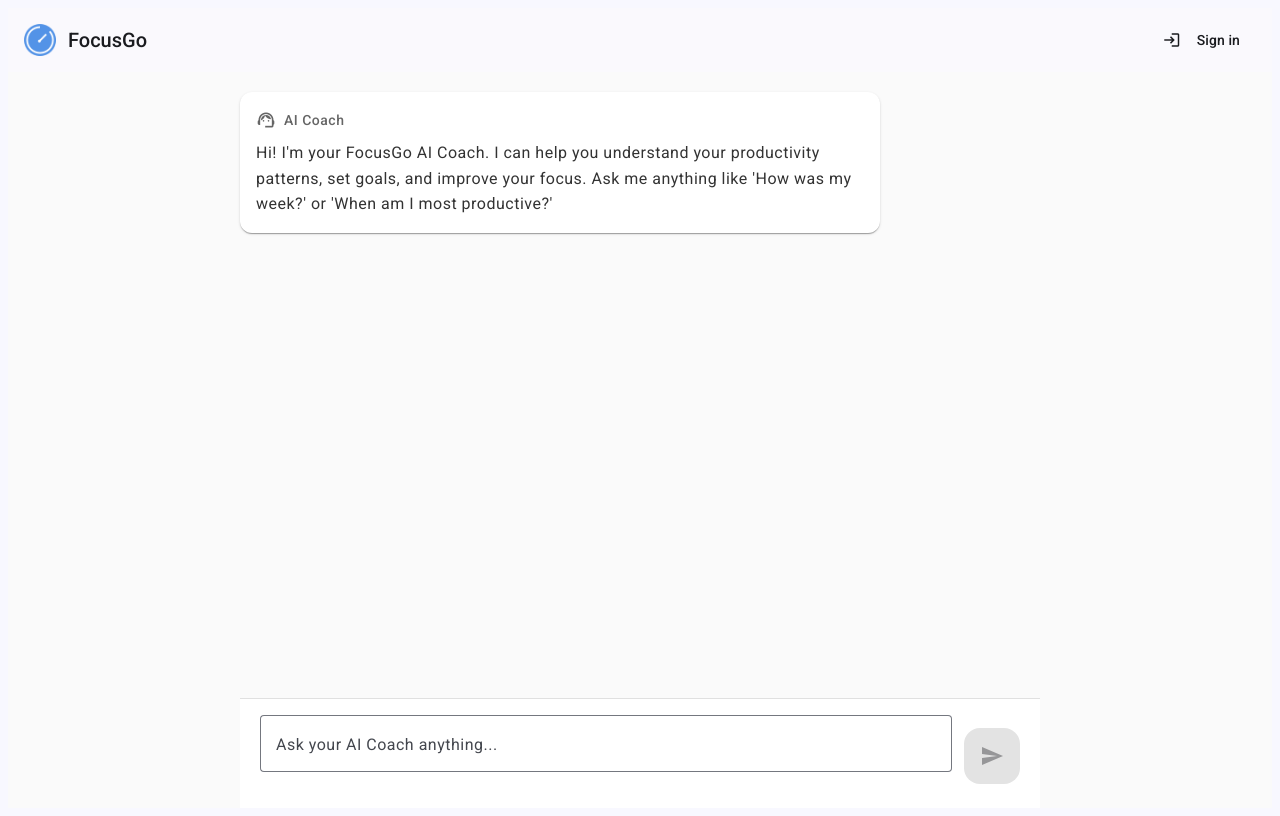
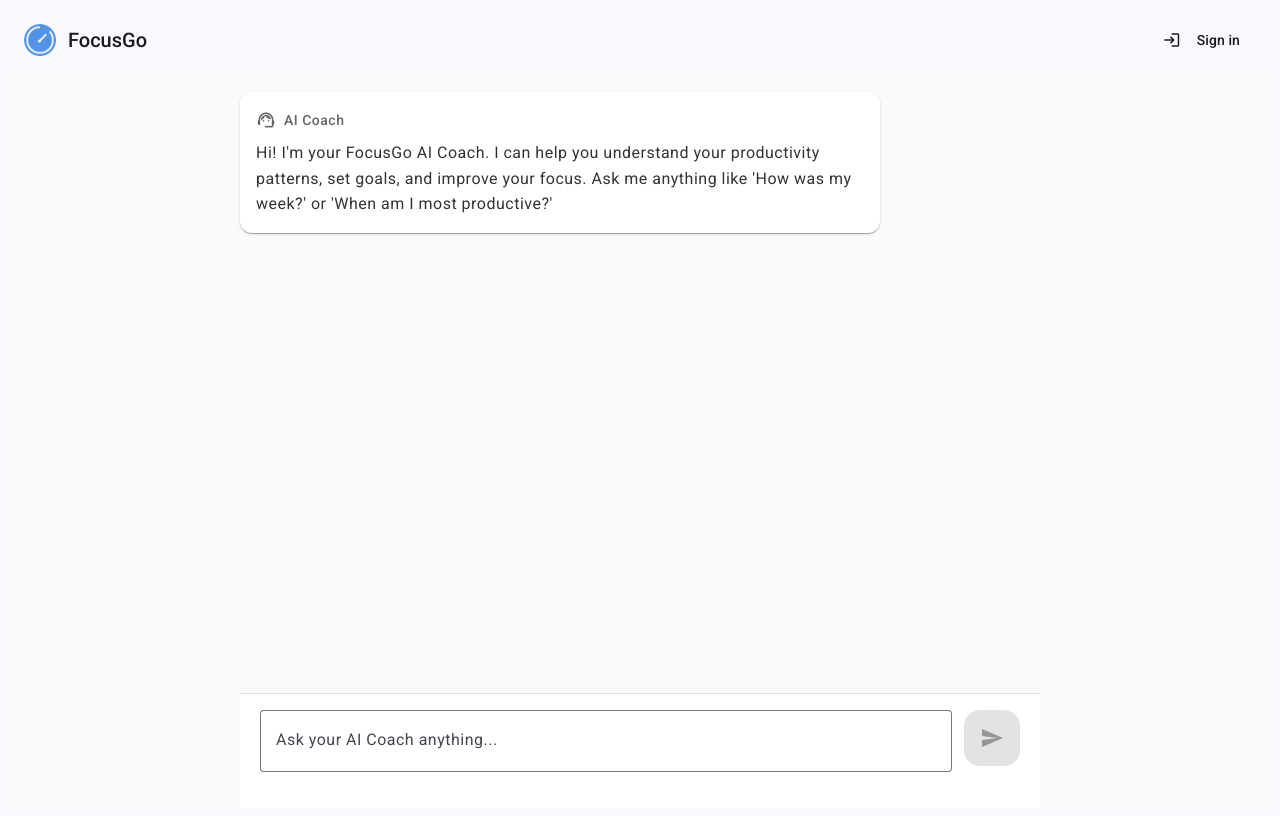
Before and after one commit to herbertmoroni/pomodoro, an Angular app: page /coach in a window 1280 px wide. Built offline with nearby package versions, Linux system fonts and the light colour scheme; no server answers.

Commit message:
Refactor input field in AI Coach component for better usability; enable auto-resizing and remove fixed height

```diff
--- a/src/app/ai-coach/ai-coach.component.css
+++ b/src/app/ai-coach/ai-coach.component.css
@@ -99,7 +99,6 @@
 .input-container {
   flex-shrink: 0;
   display: flex;
-  align-items: flex-end;
   gap: 12px;
   padding: 16px 20px;
   background-color: white;
@@ -121,7 +120,6 @@
 
 .input-field textarea {
   resize: none;
-  max-height: 120px;
 }
 
 .send-button {
--- a/src/app/ai-coach/ai-coach.component.html
+++ b/src/app/ai-coach/ai-coach.component.html
@@ -47,10 +47,12 @@
       <mat-label>Ask your AI Coach anything...</mat-label>
       <textarea
         matInput
+        cdkTextareaAutosize
+        cdkAutosizeMinRows="2"
+        cdkAutosizeMaxRows="8"
         [(ngModel)]="userInput"
         (keydown)="onEnter($event)"
         [disabled]="isLoading"
-        rows="1"
         placeholder="E.g., How was my week? When am I most productive?"
       ></textarea>
     </mat-form-field>
--- a/src/app/ai-coach/ai-coach.component.ts
+++ b/src/app/ai-coach/ai-coach.component.ts
@@ -7,6 +7,7 @@ import { MatInputModule } from '@angular/material/input';
 import { MatButtonModule } from '@angular/material/button';
 import { MatIconModule } from '@angular/material/icon';
 import { MatProgressSpinnerModule } from '@angular/material/progress-spinner';
+import { TextFieldModule } from '@angular/cdk/text-field';
 
 interface ChatMessage {
   role: 'user' | 'assistant';
@@ -26,6 +27,7 @@ interface ChatMessage {
     MatButtonModule,
     MatIconModule,
     MatProgressSpinnerModule,
+    TextFieldModule,
   ],
   templateUrl: './ai-coach.component.html',
   styleUrl: './ai-coach.component.css',
```
